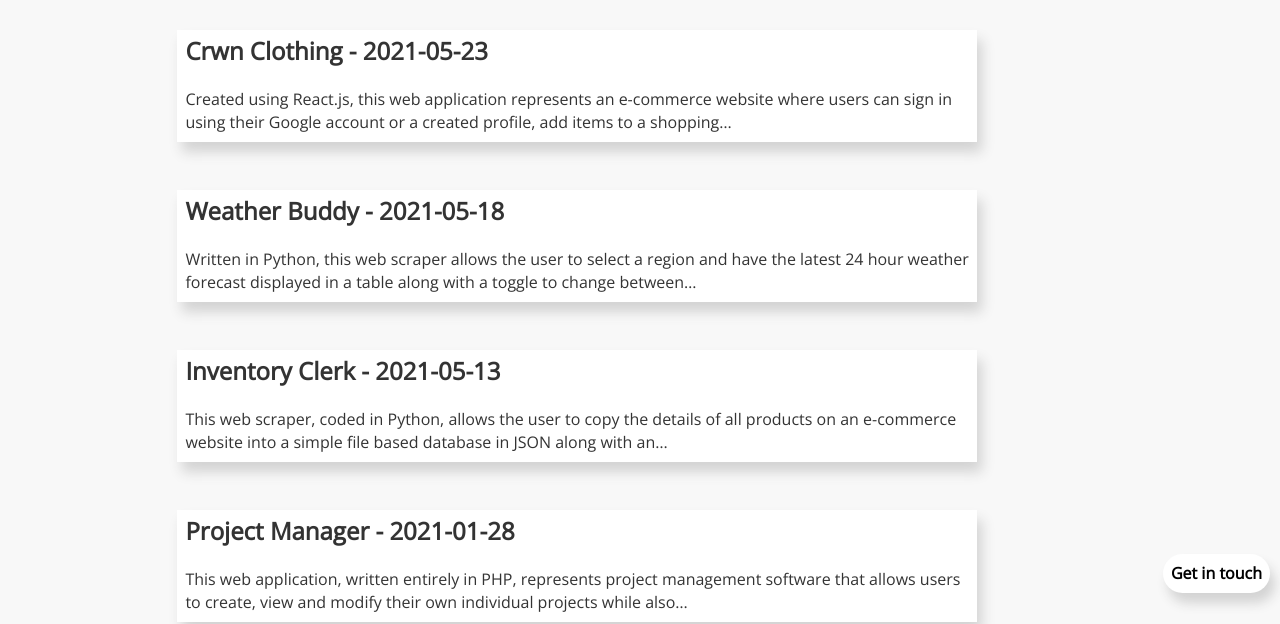
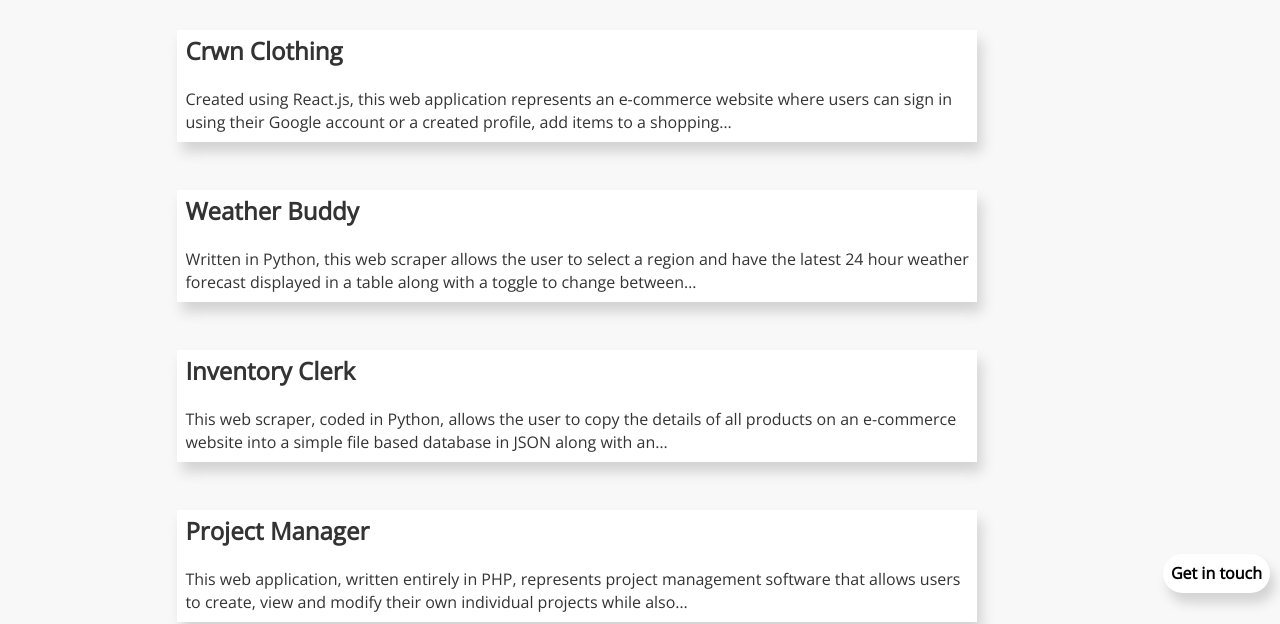
Before and after one commit to gif007/gif007.github.io, a Gatsby site: page / in a window 1280 px wide. Shown: the part 197-821 px from the top of the page. Built offline with nearby package versions, Linux system fonts and the light colour scheme; Gatsby itself is replaced by a stand-in of ours.

Commit message:
dropping dates from project list view

```diff
--- a/src/components/excerpt.js
+++ b/src/components/excerpt.js
@@ -14,7 +14,7 @@
     return (
         <ExcerptContainer>
             <PostHeading onClick={() => setExpanded(!expanded)}>
-                {node.frontmatter.title} - {node.frontmatter.date}
+                {node.frontmatter.title}
             </PostHeading>
             {
                 expanded ? (
--- a/src/pages/index.js
+++ b/src/pages/index.js
@@ -29,7 +29,6 @@
           frontmatter {
             title
             featured
-            date
             liveURL
             codeURL
           }
```
